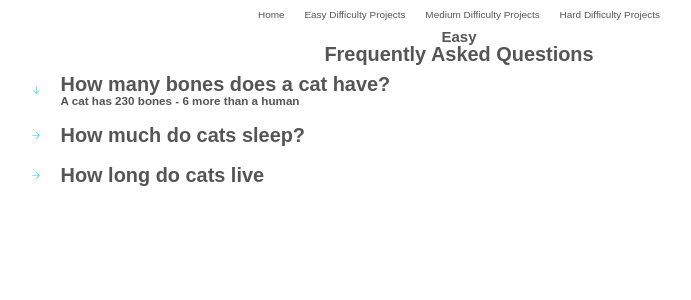
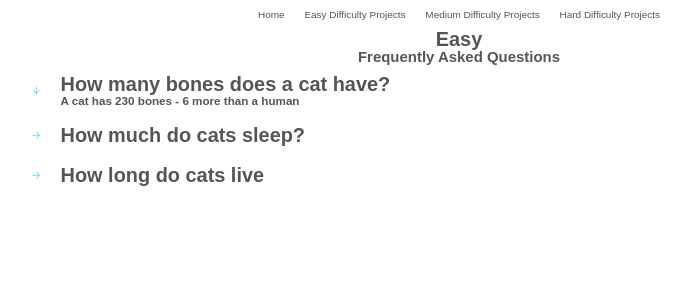
Before and after one commit to deltam3/frontendeval, a React (Vite) app in the folder consolidated/: page /Easy in a window 1280 px wide. Shown: the top 300 px of the page, without its empty margins (181-872 px from the left). Built offline with nearby package versions, Linux system fonts and the light colour scheme.

Commit message:
fixed easy component's heading to h2 to h1 and FAQPage's h1 to h2

```diff
--- a/consolidated/src/pages/Easy/Easy.tsx
+++ b/consolidated/src/pages/Easy/Easy.tsx
@@ -6,7 +6,7 @@ type Props = {};
 function Easy({}: Props) {
   return (
     <div>
-      <h2 style={{ textAlign: "center" }}>Easy</h2>
+      <h1 style={{ textAlign: "center" }}>Easy</h1>
       <FAQPage></FAQPage>
     </div>
   );
--- a/consolidated/src/pages/Easy/projects/FAQ/FAQPage.tsx
+++ b/consolidated/src/pages/Easy/projects/FAQ/FAQPage.tsx
@@ -64,7 +64,7 @@ const FAQPage = () => {
 
   return (
     <FAQPageBox>
-      <h1>Frequently Asked Questions</h1>
+      <h2>Frequently Asked Questions</h2>
       {result}
     </FAQPageBox>
   );
```
